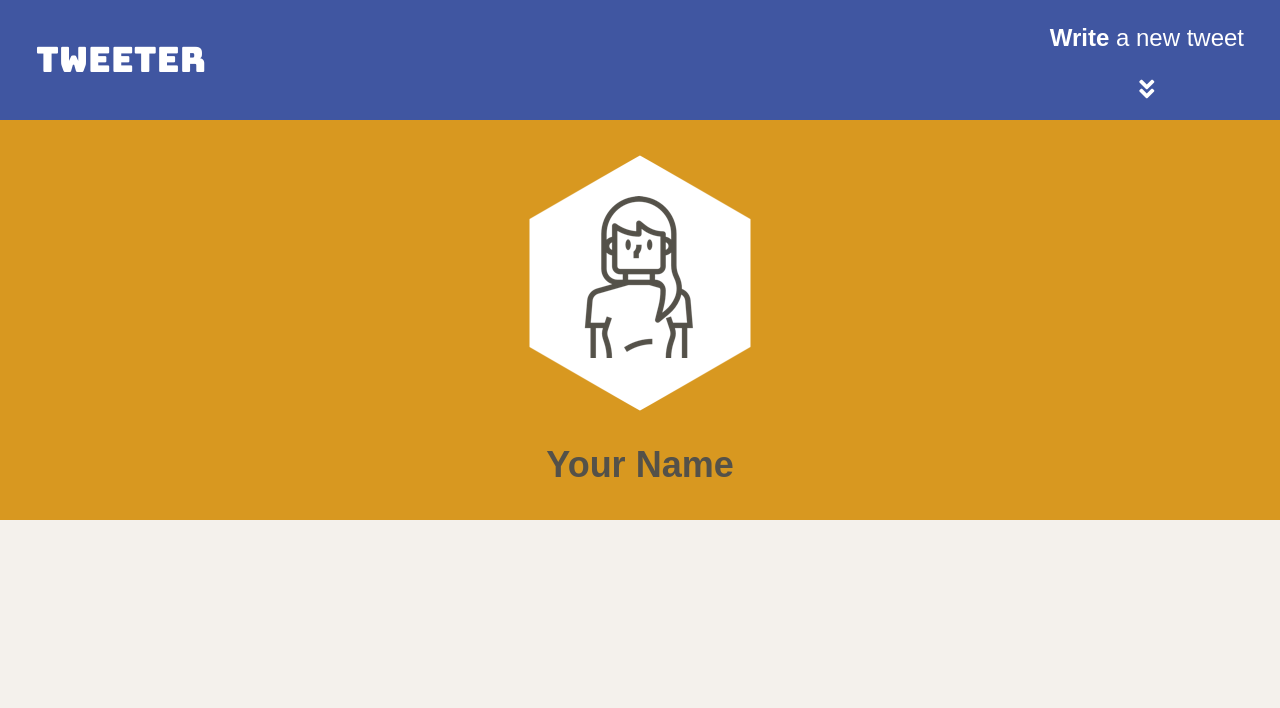
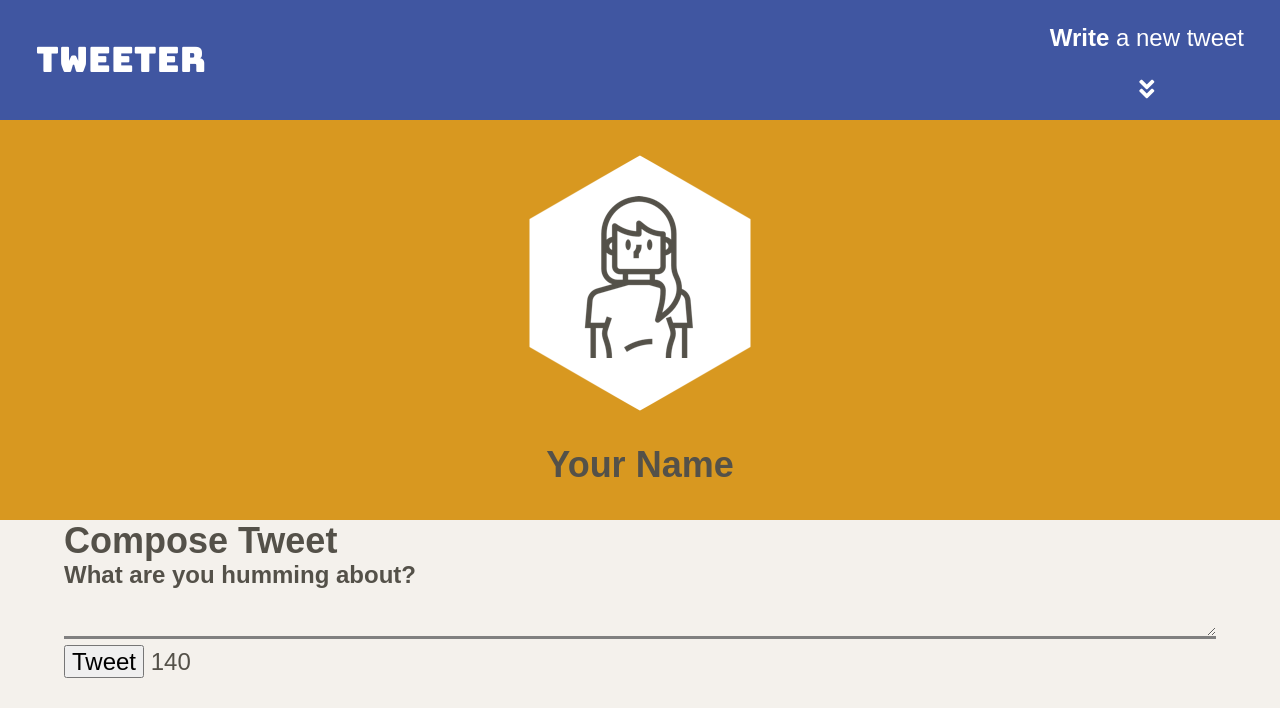
Before and after one commit to nadiaa-f/tweeter, a website: page public/index.html in a window 1280 px wide. Drawn offline with nearby package versions, Linux system fonts and the light colour scheme.

Commit message:
added and styled the Form to the page, specified action and method attributes

```diff
--- a/public/index.html
+++ b/public/index.html
@@ -18,6 +18,7 @@
     <link rel="stylesheet" href="/styles/layout.css" type="text/css" />
     <link rel="stylesheet" href="/styles/nav.css" type="text/css" />
     <link rel="stylesheet" href="/styles/header.css" type="text/css" />
+    <link rel="stylesheet" href="/styles/new-tweet.css" type="text/css" />
 
 
     <!-- External JS -->
@@ -47,6 +48,19 @@
       </div>
     </header>
     <!-- Page-specific (main) content here -->
-    <main class="container"></main>
+    <main class="container">
+      <section class="new-tweet">
+        <h2>Compose Tweet</h2>
+        <form>
+          <form method="POST" action="/tweets">
+          <label for="tweet-text">What are you humming about?</label>
+          <textarea name="text" id="tweet-text"></textarea>
+          <div>
+            <button type="submit">Tweet</button>
+            <output name="counter" class="counter" for="tweet-text">140</output>
+          </div>
+        </form>
+      </section>
+    </main>
   </body>
 </html>
--- /dev/null
+++ b/public/styles/new-tweet.css
@@ -0,0 +1,31 @@
+.new-tweet {
+  display: block;
+}
+
+.word-counter {
+  display: flex;
+  justify-content: space-between;
+  font-family: "Bungee", sans-serif;;
+}
+
+#tweet-text {
+  width: 100%;
+  background-color: transparent;
+  border: none;
+  border-bottom-style: solid;
+  border-bottom-color: grey;
+  height: 50px;
+}
+
+#tweet-text:focus {
+  outline:none;
+}
+
+label {
+  font-weight: bold;
+}
+
+.tweet-button {
+  color: white;
+  background-color: #4154A1;
+}
```
